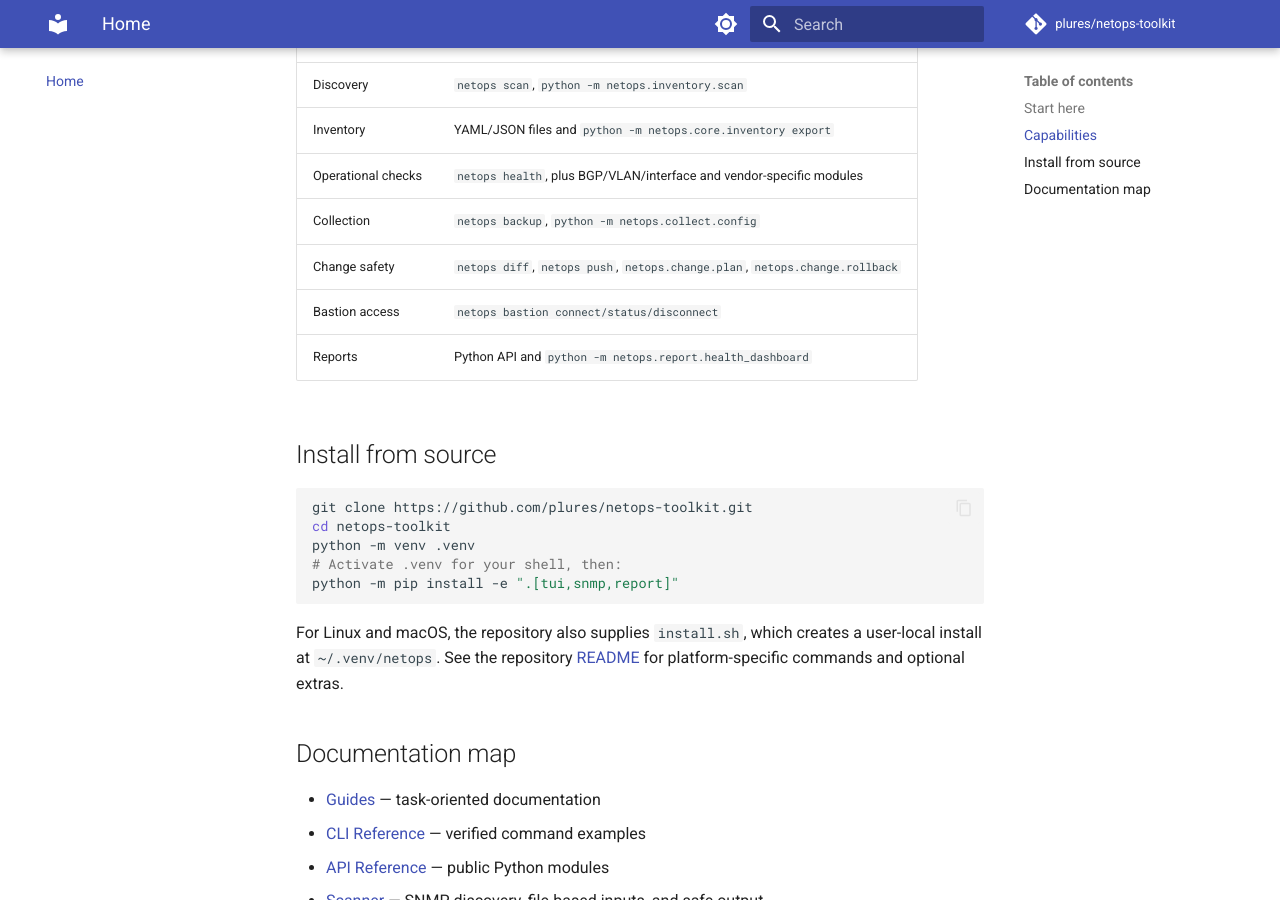
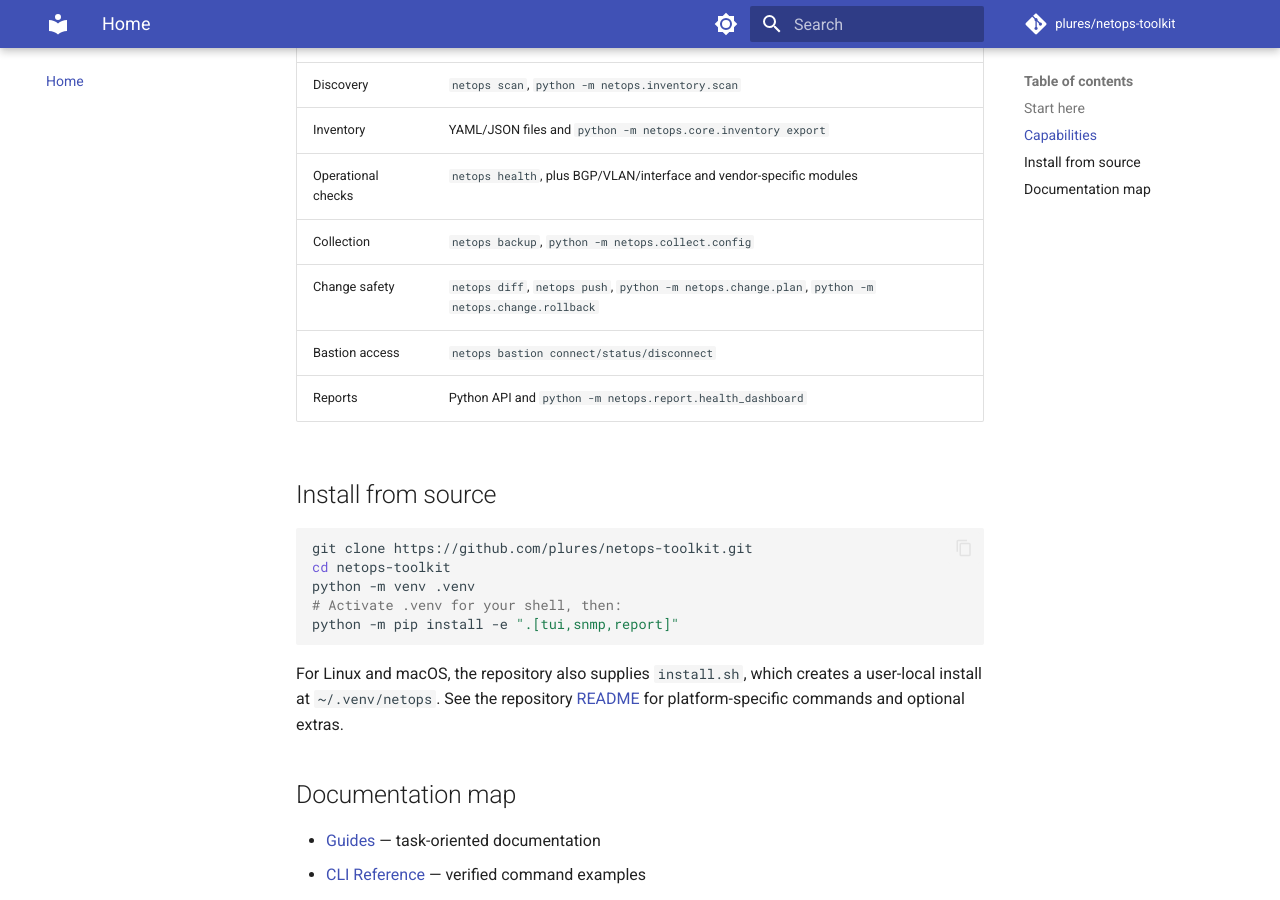
Before and after one commit to plures/netops-toolkit, an MkDocs documentation site: the page built from docs/index.md, in a window 1280 px wide and 900 px high, scrolled down 563 px. Built offline with MkDocs 1.6.1 and Material for MkDocs 9.7.7, drawn with Linux system fonts in a browser that asks for light colours; comment, search, counter and statistics services are not loaded.

Commit message:
Potential fix for pull request finding
Co-authored-by: Copilot Autofix powered by AI <175728472+Copilot@users.noreply.github.com>

```diff
--- a/docs/index.md
+++ b/docs/index.md
@@ -22,7 +22,7 @@ changes. The core works on Python 3.9+; the optional Textual TUI needs Python
 | Inventory | YAML/JSON files and `python -m netops.core.inventory export` |
 | Operational checks | `netops health`, plus BGP/VLAN/interface and vendor-specific modules |
 | Collection | `netops backup`, `python -m netops.collect.config` |
-| Change safety | `netops diff`, `netops push`, `netops.change.plan`, `netops.change.rollback` |
+| Change safety | `netops diff`, `netops push`, `python -m netops.change.plan`, `python -m netops.change.rollback` |
 | Bastion access | `netops bastion connect/status/disconnect` |
 | Reports | Python API and `python -m netops.report.health_dashboard` |
 
```
